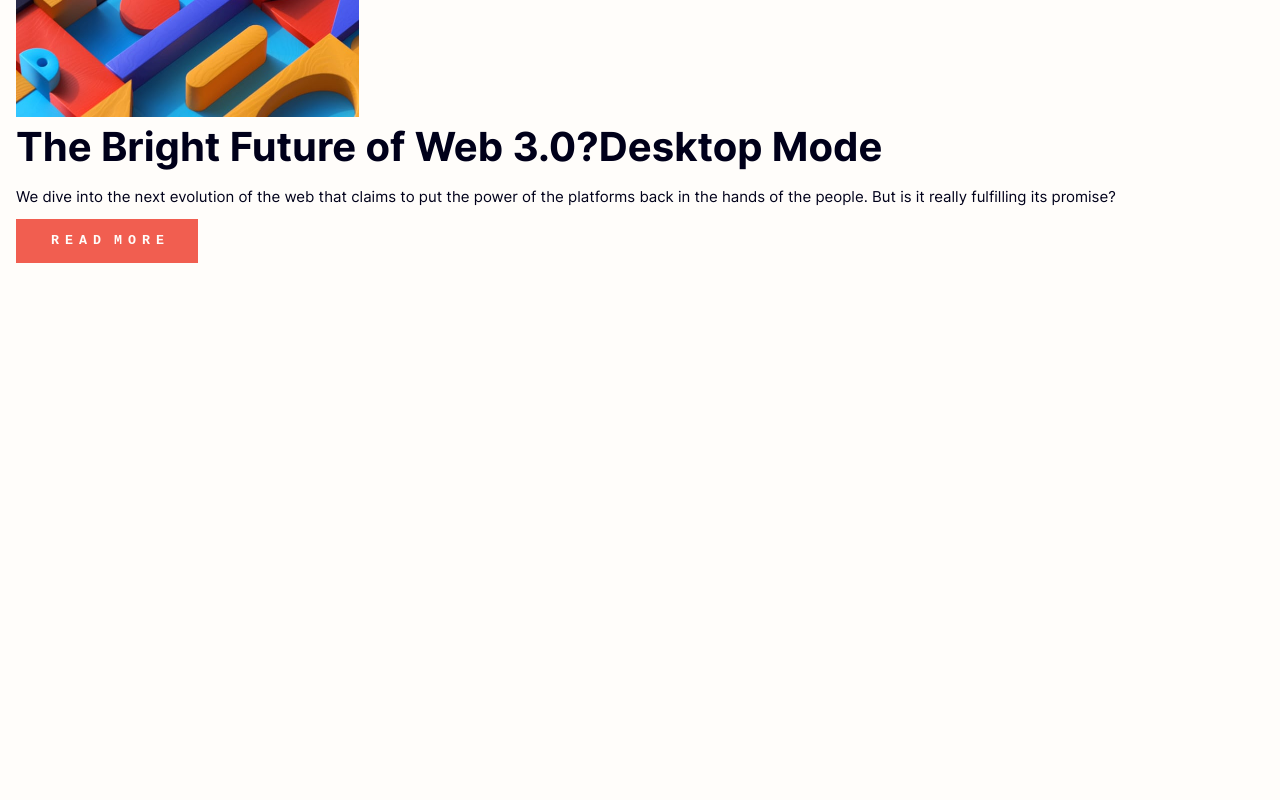
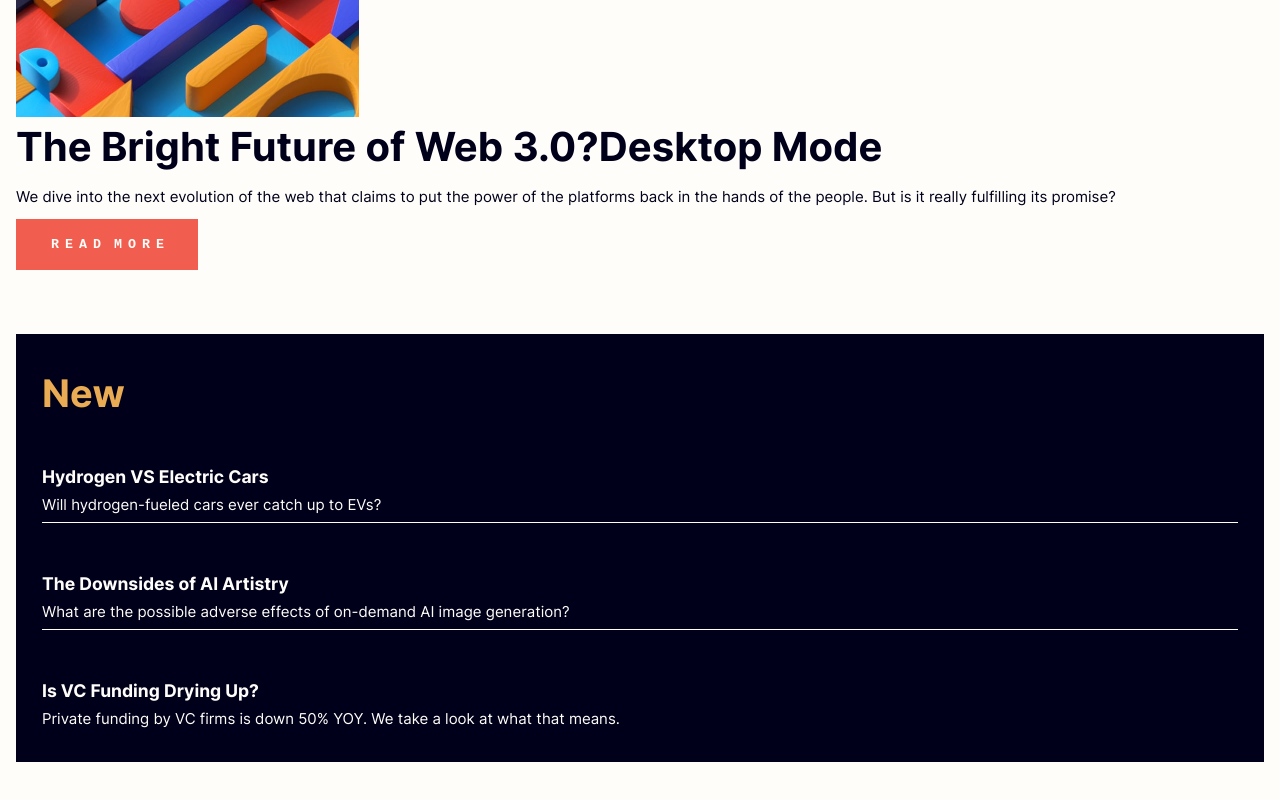
Before and after one commit to kaesle/News-Homepage-CSS-Exercise, a React (Create React App) app: page / in a window 1280 px wide. Shown: the part 292-1092 px from the top of the page. Before the commit the page ends 800 px from the top, so only its background shows below. Built offline with nearby package versions, Linux system fonts and the light colour scheme.

Commit message:
New section

```diff
--- a/src/App.css
+++ b/src/App.css
@@ -10,6 +10,11 @@
   --grayish-blue: #C5C6CE;
   --dark-grayish-blue: #5D5F79;
   --very-dark-blue: #00001A;
+}
+
+* {
+  padding: 0;
+  margin: 0;
 }
 
 body {
@@ -59,7 +64,7 @@ p#headBlurb {
 button.readMore {
   border: none;
   margin: 10px 0 0 16px;
-  padding: 1px 35px;
+  padding: 18px 35px;
   background-color: var(--soft-red);
   font-weight: bold;
   letter-spacing: -1px;
--- a/src/App.tsx
+++ b/src/App.tsx
@@ -2,6 +2,7 @@ import './App.css';
 import { useState } from 'react';
 
 import MobileMenu from './components/MobileMenu';
+import NewSection from './components/NewSection';
 
 import logo from './assets/images/logo.svg';
 import menuOpenIcon from './assets/images/icon-menu.svg';
@@ -25,15 +26,14 @@ export default function App() {
           The Bright Future of Web 3.0?
         </h1>
         <p id="headBlurb">
-        We dive into the next evolution of the web that claims to put the power of the platforms
-        back in the hands of the people. But is it really fulfilling its promise?
+          We dive into the next evolution of the web that claims to put the power of the platforms
+          back in the hands of the people. But is it really fulfilling its promise?
         </p>
         <button className='readMore'>
           <pre>R E A D  M O R E</pre>
         </button>
+        <NewSection />
       </main>
-      <footer>
-      </footer>
     </div>
   );
 }
--- /dev/null
+++ b/src/components/NewSection.css
@@ -0,0 +1,29 @@
+div.new {
+  margin: 64px 16px;
+  padding: 36px 26px 26px;
+  background-color: var(--very-dark-blue);
+  color: var(--off-white);
+}
+
+.new .section {
+  padding-bottom: 5px;
+}
+
+.withline {
+  border-bottom: solid 1px var(--off-white);
+}
+
+h2.new {
+  margin-bottom: 27px;
+  font-size: 38px;
+  color: var(--soft-orange);
+}
+
+h3.new {
+  margin-top: 50px;
+  margin-bottom: 5px;
+}
+
+.new p {
+  line-height: 25px;
+}
--- /dev/null
+++ b/src/components/NewSection.tsx
@@ -0,0 +1,21 @@
+import './NewSection.css';
+
+export default function NewSection() {
+  return (
+    <div className="new">
+      <h2 className="new">New</h2>
+      <div className="section withline">
+        <h3 className="new">Hydrogen VS Electric Cars</h3>
+        <p>Will hydrogen-fueled cars ever catch up to EVs?</p>
+      </div>
+      <div className="section withline">
+        <h3 className="new">The Downsides of AI Artistry</h3>
+        <p>What are the possible adverse effects of on-demand AI image generation?</p>
+      </div>
+      <div className="section">
+        <h3 className="new">Is VC Funding Drying Up?</h3>
+        <p>Private funding by VC firms is down 50% YOY. We take a look at what that means.</p>
+      </div>
+    </div>
+  );
+}
```
Also changed, not shown: timecard.txt.
